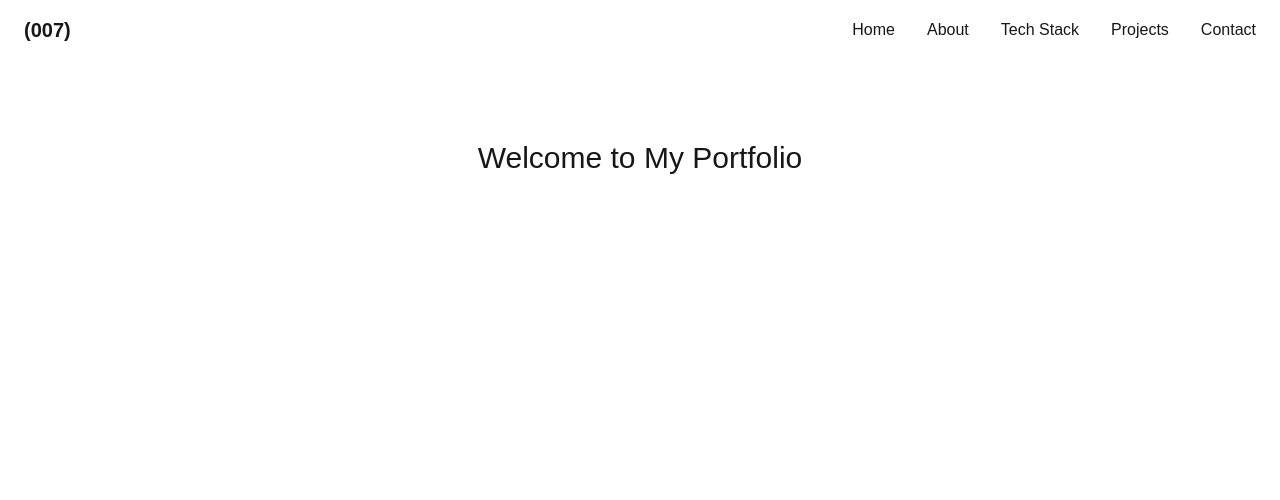
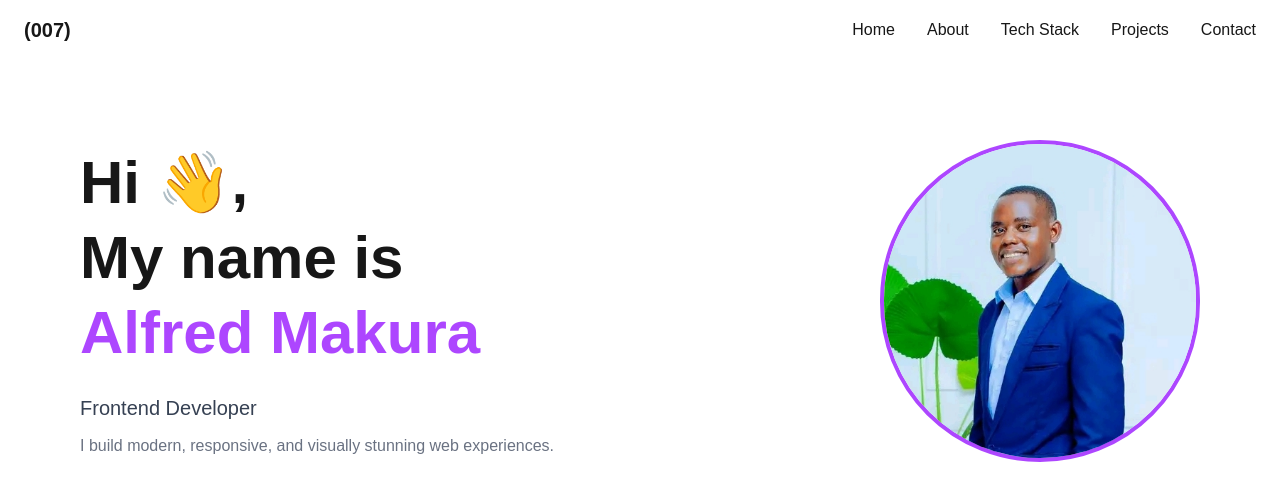
Before and after one commit to alfred2504/my-portfolio, a Next.js app: page / in a window 1280 px wide. Shown: the top 500 px of the page. Built offline with nearby package versions, Linux system fonts and the light colour scheme.

Commit message:
create hero section

```diff
--- a/src/app/page.tsx
+++ b/src/app/page.tsx
@@ -1,15 +1,11 @@
 import Navbar from "../components/Navbar";
+import Hero from "../components/Hero";
 
 export default function Home() {
   return (
     <main>
-
       <Navbar />
-
-      <h1 className="text-center mt-20 text-3xl">
-        Welcome to My Portfolio
-      </h1>
-
+      <Hero />
     </main>
   );
 }
--- a/src/components/Hero.tsx
+++ b/src/components/Hero.tsx
@@ -0,0 +1,43 @@
+import Image from "next/image";
+
+export default function Hero() {
+  return (
+    <section className="flex flex-col md:flex-row items-center justify-between px-8 md:px-20 py-20">
+
+      {/* Left Side */}
+      <div className="max-w-xl">
+
+        <h1 className="text-4xl md:text-6xl font-bold leading-tight">
+          Hi 👋,<br />
+          My name is <br />
+          <span className="text-purple-500">
+            Alfred Makura
+          </span>
+        </h1>
+
+        {/* Professional Title */}
+        <p className="mt-6 text-xl text-gray-700 font-medium">
+          Frontend Developer
+        </p>
+
+        {/* Tagline */}
+        <p className="mt-3 text-gray-500">
+          I build modern, responsive, and visually stunning web experiences.
+        </p>
+
+      </div>
+
+      {/* Right Side */}
+      <div className="mt-10 md:mt-0">
+        <Image
+          src="/images/profile.png"
+          alt="Alfred Makura"
+          width={320}
+          height={320}
+          className="rounded-full border-4 border-purple-500"
+        />
+      </div>
+
+    </section>
+  );
+}
```
Also changed, not shown: public/images/profile.png (added).
